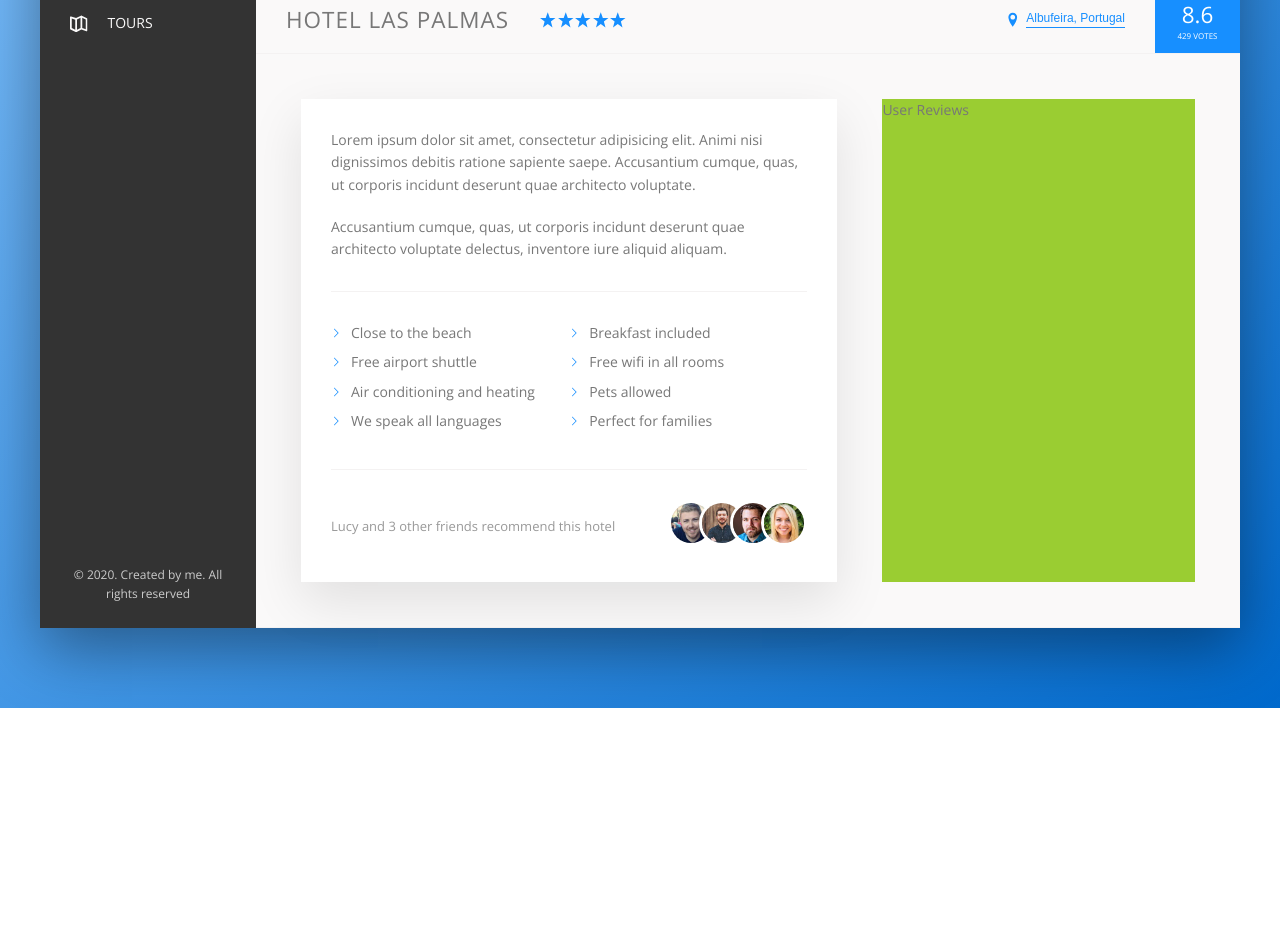
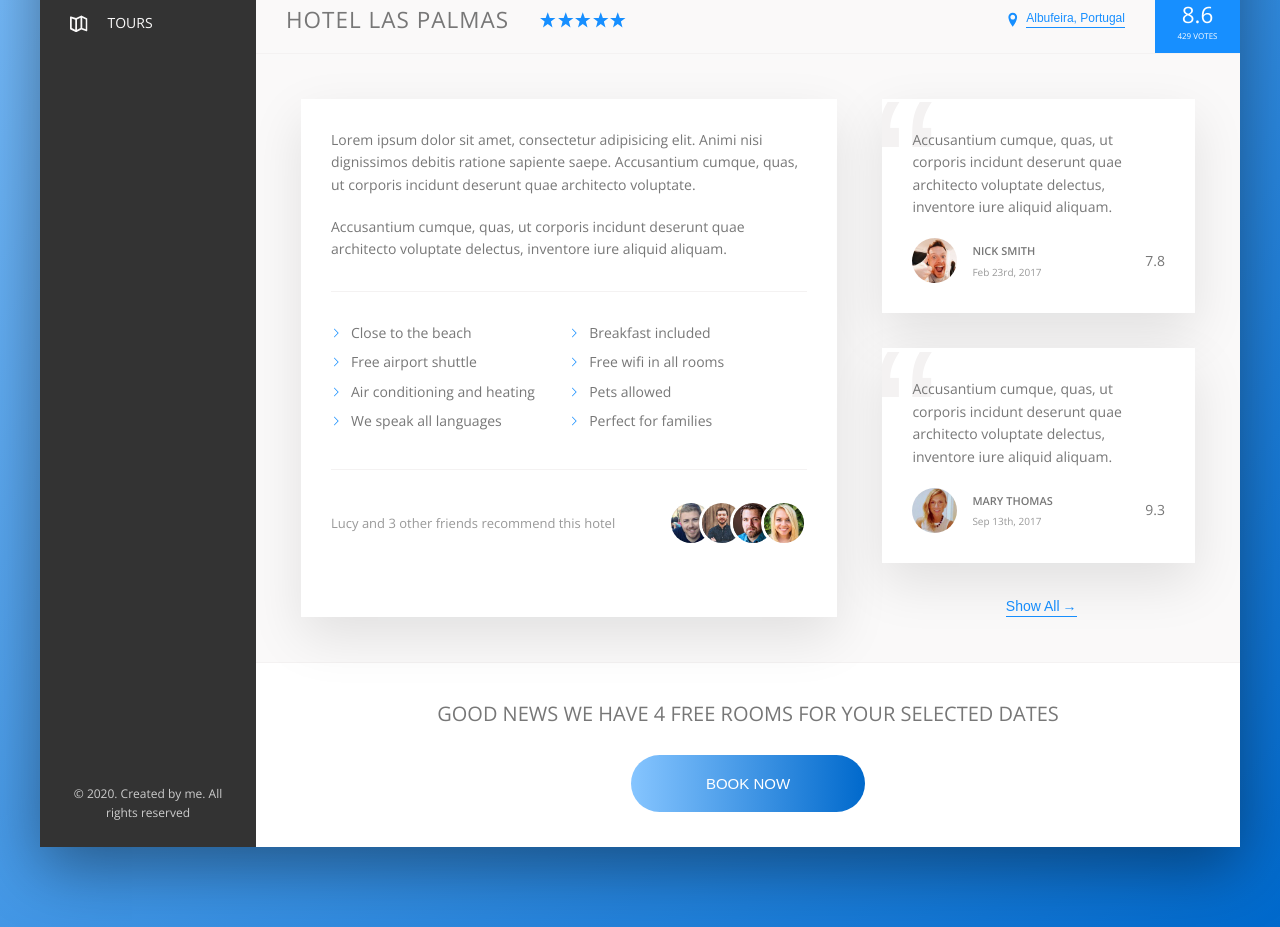
Before and after one commit to JorgeLoredo-1852/NetlifyTest, a React (Create React App) app: page / in a window 1280 px wide. Shown: the part 360-1287 px from the top of the page. Before the commit the page ends 1068 px from the top, so only its background shows below. Built offline with nearby package versions, Linux system fonts and the light colour scheme.

Commit message:
Finished test

```diff
--- a/src/components/App/_App.scss
+++ b/src/components/App/_App.scss
@@ -6,9 +6,17 @@
     margin: 8rem auto;
     box-shadow: v.$shadow-dark;
 
-    min-height: 40rem;
+    @include v.response(bp-largest){
+        margin: 0;
+        max-width: 100%;
+        width: 100%;
+    }
 }
 
 .content{
     display: flex;
+
+    @include v.response(bp-medium){
+        flex-direction: column;
+    }
 }
--- a/src/components/Header/_Header.scss
+++ b/src/components/Header/_Header.scss
@@ -9,6 +9,12 @@
     display: flex;
     justify-content:space-between;
     align-items: center;          //Align in Y direction
+
+    @include v.response(bp-smallest){
+        flex-wrap: wrap;
+        height: 11rem;
+        align-content: space-around;
+    }
 }
 
 ///////////////////////////////////////////////////////
@@ -26,6 +32,12 @@
     display: flex;
     align-items: center;
     justify-content: center;
+
+    @include v.response(bp-smallest){
+        order: 1;
+        flex: 0 0 100%;
+        background-color: v.$color-grey-light-2;
+    }
 
     &__input{
         font-family: inherit;
--- a/src/components/Hotel/Hotel.js
+++ b/src/components/Hotel/Hotel.js
@@ -7,12 +7,15 @@ import img4 from '../../img/user-3.jpg';
 import img5 from '../../img/user-4.jpg';
 import img6 from '../../img/user-5.jpg';
 import img7 from '../../img/user-6.jpg';
+import user1 from '../../img/user-1.jpg';
+import user2 from '../../img/user-2.jpg';
 import xlink from '../../img/sprite.svg';
 import './_Hotel.scss'
 
 const Hotel = () =>{
     return(
         <main className="hotel-view">
+
 
 
             <div className="gallery">
@@ -26,6 +29,7 @@ const Hotel = () =>{
                     <img className="gallery__photo" alt="hotel3"  src={img3}/>
                 </figure>
             </div>
+
 
 
             <div className = "overview">
@@ -50,6 +54,7 @@ const Hotel = () =>{
                     <div className="overview__rating--count">429 votes</div>
                 </div>
             </div>
+
 
 
             <div className="detail">
@@ -81,10 +86,33 @@ const Hotel = () =>{
                     </div>
                 </div>
 
+
+
                 <div className="user-reviews">
-                    User Reviews
+                    <Review
+                        text = "Accusantium cumque, quas, ut corporis incidunt deserunt quae architecto voluptate delectus, inventore iure aliquid aliquam."
+                        photo = {user1}
+                        name = "Nick Smith"
+                        date = "Feb 23rd, 2017"
+                        rating = "7.8"
+                    />
+                    <Review
+                        text = "Accusantium cumque, quas, ut corporis incidunt deserunt quae architecto voluptate delectus, inventore iure aliquid aliquam."
+                        photo = {user2}
+                        name = "Mary Thomas"
+                        date = "Sep 13th, 2017"
+                        rating = "9.3"
+                    />
+                    <button className="btn-inline">Show All<span>&rarr;</span></button>
                 </div>
             </div>
+            <div className="cta">
+                    <h2 className="cta__booknow">Good news we have 4 free rooms for your selected dates</h2>
+                    <button className="btn">
+                        <span className="btn-visible">Book Now</span>
+                        <span className="btn-invisible">Only 4 rooms left</span>
+                    </button>
+                </div>
         </main>
     );
 };
@@ -97,4 +125,22 @@ const Star = () => {
     );
 };
 
+const Review = (props) => {
+    return(
+        <figure className="review">
+            <blockquote className="review__text">
+                {props.text}
+            </blockquote>
+            <figcaption className="review__user">
+                <img src={props.photo} alt="user" className="review__user--photo"/>
+                <div className="review__user--box">
+                    <p className="review__user--name">{props.name}</p>
+                    <p className="review__user--date">{props.date}</p>
+                </div>
+                <div className="review__user--rating">{props.rating}</div>
+            </figcaption>
+        </figure>
+    );
+};
+
 export default Hotel;
--- a/src/components/Hotel/_Hotel.scss
+++ b/src/components/Hotel/_Hotel.scss
@@ -33,6 +33,11 @@
         text-transform: uppercase;
         letter-spacing: 1px;
         padding: 1.5rem 3rem;
+
+        @include v.response(bp-small){
+            font-size: 1.5rem;
+            padding: 1.25rem 2rem;
+        }
     }
 
     &__stars{
@@ -67,15 +72,27 @@
         justify-content: center;
         flex-direction: column;
 
+        @include v.response(bp-small){
+            padding: 0 1.5rem;
+        }
+
         &--average{
             font-size: 2.25rem;
             font-weight: 300;
             margin-bottom: -3px;
+
+            @include v.response(bp-small){
+                font-size: 1.8rem;
+            }
         }
 
         &--count{
             font-size: .8rem;
             text-transform: uppercase;
+
+            @include v.response(bp-small){
+                font-size: .5rem;
+            }
         }
     }
 }
@@ -89,6 +106,14 @@
     padding: 4.5rem;
     display: flex;
     font-size: 1.4rem;
+
+    @include v.response(bp-medium){
+        padding: 3rem;
+    }
+
+    @include v.response(bp-small){
+        flex-direction: column;
+    }
 }
 
 .description{
@@ -100,6 +125,16 @@
 
     .paragraph:not(:last-of-type){
         margin-bottom: 2rem;
+    }
+
+    @include v.response(bp-medium){
+        margin-right: 3rem;
+        padding: 2rem;
+    }
+
+    @include v.response(bp-small){
+        margin-right: 0;
+        margin-bottom: 3rem;
     }
 }
 
@@ -148,6 +183,10 @@
         margin-right: auto;
     }
 
+    &__friends{
+        display: flex;
+    }
+
     &__photo{
         box-sizing: content-box;
         height: 4rem;
@@ -165,9 +204,152 @@
 
 .user-reviews{
     flex: 1;
-    background-color: yellowgreen;
+
+    display: flex;
+    flex-direction: column;
+    align-items: center;
 }
 
+.review{
+
+    background-color: white;
+    padding: 3rem;
+    margin-bottom: 3.5rem;
+    box-shadow: v.$shadow-light;
+    font-size: 1.4rem;
+    overflow: hidden;
+
+    position: relative;
+
+    @include v.response(bp-medium){
+        padding: 2rem;
+        margin-bottom: 3rem;
+    }
+
+    &__text{
+        margin-bottom: 2rem;
+        position: relative;
+        z-index: 10;
+    }
+
+    &__user{
+
+        display: flex;
+        align-items: center;
+
+        &--photo{
+            height: 4.5rem;
+            width: 4.5rem;
+            border-radius: 50%;
+            margin-right: 1.5rem;
+        }
+
+        &--box{
+            margin-right: auto;
+        }
+
+        &--name{
+            font-size: 1.1rem;
+            font-weight: 600;
+            text-transform: uppercase;
+            margin-bottom: .4rem;
+        }
+
+        &--date{
+            font-size: 1rem;
+            color: v.$color-grey-dark-3;
+        }
+
+        &__rating{
+            color: v.$color-primary;
+            font-size: 2.2rem;
+            font-weight: 300;
+        }
+    }
+
+    &::before{
+        content: "\201C";
+        position: absolute;
+        top: -2.75rem;
+        left: -1rem;
+        font-size: 20rem;
+        line-height: 1;
+        color: v.$color-grey-light-2;
+        font-family: sans-serif;
+        z-index: 1;
+    }
+}
+
+//////////////////////////////////////////////////////////////////////////////
+//CALL TO ACTION   CTA
+
+.cta{
+    background-color: white;
+    padding: 3.5rem 0;
+    text-align: center;
+
+    @include v.response(bp-medium){
+        padding: 2rem;
+    }
+
+    &__booknow{
+        font-size: 2rem;
+        font-weight: 300;
+        margin-bottom: 2.5rem;
+        text-transform: uppercase;
+    }
+}
+
+.btn{
+    border: none;
+    font-size: 1.5rem;
+    font-weight: 300;
+    text-transform: uppercase;
+    border-radius:100px;
+    background-image: linear-gradient(to right, v.$color-primary-light, v.$color-primary-dark);
+    color: white;
+    position: relative;
+    overflow: hidden;
+    cursor: pointer;
+
+    &-visible{
+        display: inline-block;
+        padding: 2rem 7.5rem;
+
+        height: 100%;
+        width: 100%;
+        transition: all .2s;
+    }
+
+    &-invisible{
+        display: inline-block;
+        height: 100%;
+        width: 100%;
+        position: absolute;
+        left: 0;
+        top:-100%;
+        padding: 2rem 0;
+        overflow: hidden;
+        transition: all .2s;
+    }
+
+    &:hover{
+        background-image: linear-gradient(to left, v.$color-primary-light, v.$color-primary-dark);
+    }
+
+    &:hover &-visible{
+        transform: translateY(100%);
+    }
+
+    &:hover &-invisible{
+        top: 0;
+    }
+
+    &:focus{
+        outline: none;
+        animation: pulsate 1s infinite;
+    }
+}
 
 
 //////////////////////////////////////////////////////////////////////////////
@@ -185,8 +367,17 @@
     cursor: pointer;
     transition: all .2s;
 
+    & span{
+        margin-left: 3px;
+        transition: margin-left .2s;
+    }
+
     &:hover{
         color: v.$color-grey-dark-1;
+
+        span{
+            margin-left: 10px;
+        }
     }
 
     &:focus{
--- a/src/components/SideBar/_SideBar.scss
+++ b/src/components/SideBar/_SideBar.scss
@@ -18,12 +18,25 @@
     list-style: none;
     margin-top: 3.5rem;
 
+    @include v.response(bp-medium){
+        display: flex;
+        margin: 0;
+    }
+
 
     &__item{
         position: relative;
 
         &:not(:last-child){
             margin-bottom: .5rem;
+
+            @include v.response(bp-medium){
+                margin-bottom: 0;
+            }
+        }
+
+        @include v.response(bp-medium){
+            flex: 1;
         }
 
         &::before{
@@ -64,6 +77,15 @@
 
             display: flex;
             align-items: center;
+
+            @include v.response(bp-medium){
+                justify-content: center;
+            }
+
+            @include v.response(bp-small){
+                flex-direction: column;
+                padding: 1.5rem .5rem;
+            }
         }
     }
 
@@ -72,6 +94,13 @@
         width: 1.75rem;
         margin-right: 2rem;
         fill: currentColor;
+
+        @include v.response(bp-small){
+            margin-right: 0;
+            margin-bottom: .7rem;
+            width: 1.5rem;
+            height: 1.5rem;
+        }
     }
 }
 
@@ -82,4 +111,8 @@
     text-align: center;
     padding: 2.5rem;
     color: v.$color-grey-light-4;
+
+    @include v.response(bp-medium){
+        display: none;
+    }
 }
--- a/src/global-style/_base.scss
+++ b/src/global-style/_base.scss
@@ -14,6 +14,10 @@
 html{
     box-sizing: inherit;
     font-size: 62.5%;           // 1rem = 10px
+
+    @include v.response(bp-large){
+        font-size: 50%;
+    }
 }
 
 body{
--- a/src/global-style/_variables.scss
+++ b/src/global-style/_variables.scss
@@ -25,3 +25,38 @@ $shadow-light: 0 2rem 5rem rgba(0,0,0,.1);
 //BORDER LINE
 
 $line: 1px solid $color-grey-light-2;
+
+
+//MEDIA QUERIES
+
+@mixin response ($breakpoint) {
+    @if $breakpoint == bp-largest{
+        @media only screen and (max-width: 75em){      //1200px / 16px = 75em
+            @content;
+        }
+    }
+
+    @if $breakpoint == bp-large{
+        @media only screen and (max-width: 68.75em){      //1100px / 16px = 68.75em
+            @content;
+        }
+    }
+
+    @if $breakpoint == bp-medium{
+        @media only screen and (max-width: 56.25em){      //900px / 16px = 56.25em
+            @content;
+        }
+    }
+
+    @if $breakpoint == bp-small{
+        @media only screen and (max-width: 37.5em){      //600px / 16px = 37.5em
+            @content;
+        }
+    }
+
+    @if $breakpoint == bp-smallest{
+        @media only screen and (max-width: 31.25em){      //500px / 16px = 31.25em
+            @content;
+        }
+    }
+}
```
Also changed, not shown: 1 other file (tests, documents, lock files or other folders).
